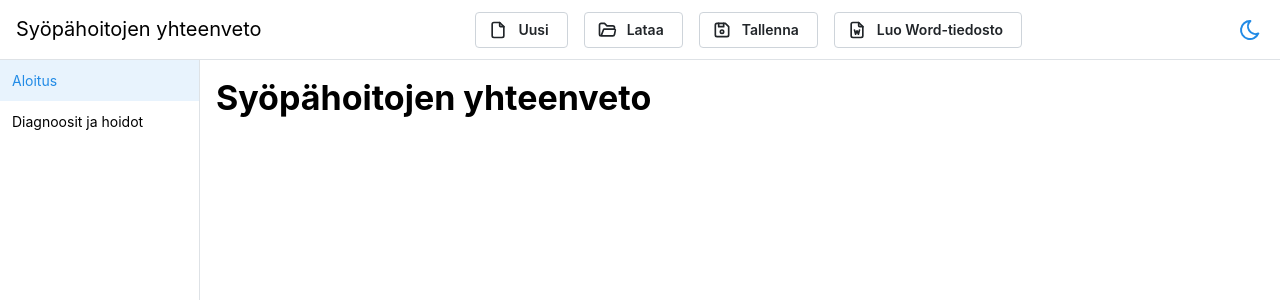
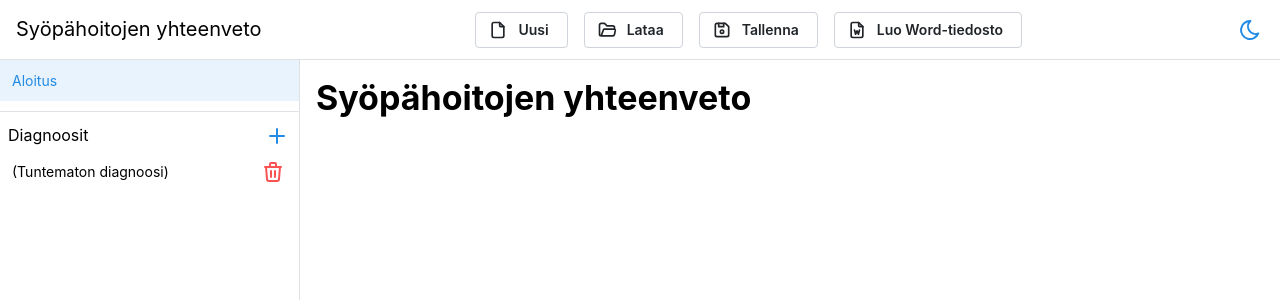
Before and after one commit to kuopiohema/cancer-treatment-summary, a React (Vite) app: page / in a window 1280 px wide. Shown: the top 300 px of the page. Built offline with nearby package versions, Linux system fonts and the light colour scheme.

Commit message:
Move item lists to navbar (wip)

```diff
--- a/src/App.tsx
+++ b/src/App.tsx
@@ -1,35 +1,24 @@
 import '@mantine/core/styles.css'
-import '@mantine/dates/styles.css'
 
 import {
     ActionIcon,
     AppShell,
     Burger,
     Button,
+    Divider,
     Group,
     NavLink,
     Text,
     useComputedColorScheme,
     useMantineColorScheme
 } from '@mantine/core'
-import {IconDeviceFloppy, IconFile, IconFileWord, IconFolderOpen, IconMoon, IconSun} from '@tabler/icons-react'
+import {IconDeviceFloppy, IconFile, IconFileWord, IconFolderOpen, IconMoon, IconPlus, IconSun, IconTrash} from '@tabler/icons-react'
 import {useDisclosure} from '@mantine/hooks'
-import {type ReactNode, useState} from 'react'
+import {useState} from 'react'
 import Start from './pages/Start'
-import Treatments from './pages/Treatments.tsx'
 import {FormProvider, newDiagnosis, newProtocol, useForm} from './formContext.ts'
-
-
-const tabs: { label: string, component: ReactNode }[] = [
-    {
-        label: 'Aloitus',
-        component: <Start />
-    },
-    {
-        label: 'Diagnoosit ja hoidot',
-        component: <Treatments />
-    }
-]
+import DiagnosisItem from './components/DiagnosisItem.tsx'
+import { DragDropContext } from '@hello-pangea/dnd'
 
 export default function App() {
     const {setColorScheme} = useMantineColorScheme()
@@ -39,17 +28,19 @@ export default function App() {
     }
 
     const [navCollapsed, {toggle: toggleNavCollapsed}] = useDisclosure(true)
-    const [currentTab, setCurrentTab] = useState(0)
+    const [currentTab, setCurrentTab] = useState('start')
 
     const form = useForm({
         mode: 'uncontrolled',
         initialValues: {
+            diagnoses: [newDiagnosis()],
             treatments: {
-                diagnoses: [newDiagnosis()],
                 protocols: [newProtocol()]
             }
         }
     })
+
+    const formValues = form.getValues()
 
     const handleSave = () => {
         console.log(JSON.stringify(form.getValues()))
@@ -60,10 +51,11 @@ export default function App() {
     }
 
     return (
+        <FormProvider form={form}>
             <AppShell
                 header={{height: 60}}
                 navbar={{
-                width: 200,
+                    width: 300,
                     breakpoint: 'sm',
                     collapsed: {
                         desktop: false,
@@ -102,23 +94,55 @@ export default function App() {
                     </Group>
                 </AppShell.Header>
                 <AppShell.Navbar>
-                {tabs.map((tab, index) => (
                     <NavLink
                         href="#"
-                        key={tab.label}
-                        label={tab.label}
-                        active={currentTab === index}
-                        onClick={() => {
-                            setCurrentTab(index)
-                        }}
+                        label="Aloitus"
+                        active={currentTab === "start"}
+                        onClick={() => setCurrentTab("start")}
+                    />
+                    <Divider my="xs" />
+                    <Group px={8} justify="space-between">
+                        <Text>Diagnoosit</Text>
+                        <ActionIcon
+                            variant="subtle"
+                            onClick={() => form.insertListItem('diagnoses', newDiagnosis())}
+                        >
+                            <IconPlus />
+                        </ActionIcon>
+                    </Group>
+                    <DragDropContext
+                        onDragEnd={({ destination, source }) =>
+                            destination?.index !== undefined && form.reorderListItem('diagnoses', { from: source.index, to: destination.index })
+                        }
+                    >
+                    {formValues.diagnoses.map((item, index) => (
+                        <NavLink
+                            href="#"
+                            key={item.key}
+                            label={item.icd10 || '(Tuntematon diagnoosi)'}
+                            active={currentTab === `diagnosis-${item.key}`}
+                            onClick={() => setCurrentTab(`diagnosis-${item.key}`)}
+                            rightSection={
+                                <ActionIcon
+                                    variant="subtle"
+                                    color="red"
+                                    onClick={() => form.removeListItem('diagnoses', index)}
+                                >
+                                    <IconTrash />
+                                </ActionIcon>
+                            }
                         />
                     ))}
+                    </DragDropContext>
                 </AppShell.Navbar>
                 <AppShell.Main>
-                <FormProvider form={form}>
-                    {tabs[currentTab].component}
-                </FormProvider>
+                    {currentTab === 'start' && <Start />}
+                    {formValues.diagnoses.map((item, index) =>
+                        currentTab === `diagnosis-${item.key}` &&
+                        <DiagnosisItem key={item.key} index={index} />
+                    )}
                 </AppShell.Main>
             </AppShell>
+        </FormProvider>
     )
 }
--- /dev/null
+++ b/src/components/DiagnosisItem.tsx
@@ -0,0 +1,56 @@
+import { Textarea, TextInput } from "@mantine/core";
+import { useFormContext } from "../formContext";
+import FormRow from "./FormRow";
+
+interface DiagnosisItemProps {
+    index: number
+}
+
+export default function DiagnosisItem({index}: DiagnosisItemProps) {
+    const form = useFormContext()
+    const key = `diagnoses.${index}`
+
+    return (
+        <>
+            <FormRow>
+                <TextInput
+                    key={form.key(`${key}.date`)}
+                    {...form.getInputProps(`${key}.date`)}
+                    label="Diagnoosipäivä"
+                    w={120}
+                    flex="none"
+                />
+                <TextInput
+                    key={form.key(`${key}.icd10`)}
+                    {...form.getInputProps(`${key}.icd10`)}
+                    label="ICD-10"
+                    w={80}
+                    flex="none"
+                />
+                <TextInput
+                    key={form.key(`${key}.text`)}
+                    {...form.getInputProps(`${key}.text`)}
+                    label="Diagnoosi tekstinä"
+                />
+            </FormRow>
+            <FormRow>
+                <TextInput
+                    key={form.key(`${key}.subtype`)}
+                    {...form.getInputProps(`${key}.subtype`)}
+                    label="Alatyyppi"
+                />
+                <TextInput
+                    key={form.key(`${key}.stage`)}
+                    {...form.getInputProps(`${key}.stage`)}
+                    label="Stage"
+                />
+            </FormRow>
+            <Textarea
+                key={form.key(`${key}.spread`)}
+                {...form.getInputProps(`${key}.spread`)}
+                label="Levinneisyys"
+                autosize
+            />
+        </>
+    )
+}
--- a/src/formContext.ts
+++ b/src/formContext.ts
@@ -46,8 +46,8 @@ export const newProtocol = (): Protocol => ({
 })
 
 export interface FormValues {
+    diagnoses: Diagnosis[]
     treatments: {
-        diagnoses: Diagnosis[]
         protocols: Protocol[]
     }
 }
--- a/src/pages/sections/Diagnoses.tsx
+++ b/src/pages/Diagnoses.tsx
@@ -1,25 +1,25 @@
 import { Textarea, TextInput } from "@mantine/core"
-import FormRow from "../../components/FormRow"
-import ItemCard from "../../components/ItemCard"
-import ItemList from "../../components/ItemList"
-import { newDiagnosis, useFormContext } from "../../formContext"
+import FormRow from "../components/FormRow"
+import ItemCard from "../components/ItemCard"
+import ItemList from "../components/ItemList"
+import { newDiagnosis, useFormContext } from "../formContext"
 
 export default function Diagnoses() {
     const form = useFormContext()
 
     return (
         <ItemList
-            path="treatments.diagnoses"
+            path="diagnoses"
             itemFactory={newDiagnosis}
             title="Diagnoosit"
             addButtonText="Lisää diagnoosi"
         >
-            {form.getValues().treatments.diagnoses.map((item, index) => {
-                const key = `treatments.diagnoses.${index}`
+            {form.getValues().diagnoses.map((item, index) => {
+                const key = `diagnoses.${index}`
                 return (
                     <ItemCard
                         key={item.key}
-                        path="treatments.diagnoses"
+                        path="diagnoses"
                         index={index}
                         draggableId={item.key}
                     >
--- a/src/pages/Treatments.tsx
+++ b/src/pages/Treatments.tsx
@@ -1,11 +1,9 @@
 import { SimpleGrid } from '@mantine/core'
-import Diagnoses from './sections/Diagnoses'
 import Protocols from './sections/Protocols'
 
 export default function Treatments() {
     return (
         <SimpleGrid spacing="lg" cols={{base: 1, xl: 2}}>
-            <Diagnoses />
             <Protocols />
         </SimpleGrid>
     )
```
Lines whose indentation alone changed are shown as unchanged.
